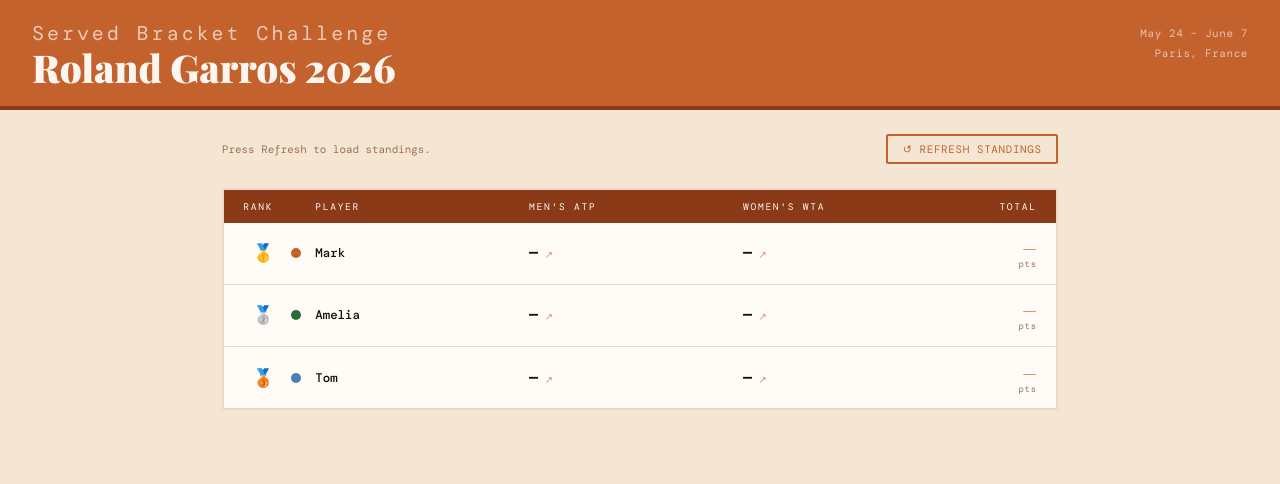
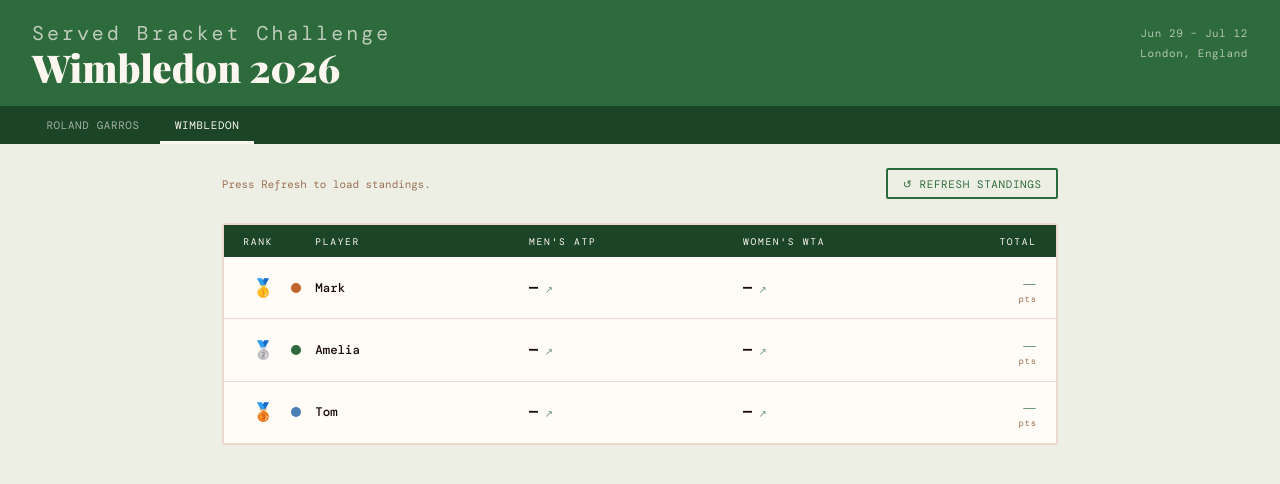
Before and after one commit to markpetersen1/tennis-bracket-challenge, a website built with Vite: page index.html in a window 1280 px wide. Built offline with nearby package versions, Linux system fonts and the light colour scheme; a web font is replaced by a local one.

Commit message:
Add multi-tournament support and a Wimbledon 2026 tab
Roland Garros scores/theme are preserved via a one-time cache migration.
Tournaments now live in a single config list so future Slams (US Open,
Australian Open) just need one new entry, no code changes.

```diff
--- a/index.html
+++ b/index.html
@@ -3,7 +3,7 @@
 <head>
 <meta charset="UTF-8">
 <meta name="viewport" content="width=device-width, initial-scale=1.0">
-<title>Roland Garros 2026 — Bracket Standings</title>
+<title>Served Bracket Challenge</title>
 <link href="https://fonts.googleapis.com/css2?family=Playfair+Display:wght@400;700;900&family=DM+Mono:wght@300;400;500&display=swap" rel="stylesheet">
 <style>
   :root {
@@ -19,7 +19,7 @@
   header { background: var(--clay); color: var(--chalk); padding: 1.5rem 2rem 1.2rem; border-bottom: 4px solid var(--clay-dark); }
   .header-top { display: flex; align-items: flex-start; justify-content: space-between; gap: 1rem; flex-wrap: wrap; }
   header h1 { font-family: 'Playfair Display', serif; font-size: clamp(1.6rem,4vw,2.4rem); font-weight: 900; line-height: 1; }
-  header h1 span { display: block; font-size: 0.52em; font-weight: 400; letter-spacing: 0.15em; opacity: 0.7; font-family: 'DM Mono', monospace; margin-bottom: 0.25rem; }
+  header h1 .tagline { display: block; font-size: 0.52em; font-weight: 400; letter-spacing: 0.15em; opacity: 0.7; font-family: 'DM Mono', monospace; margin-bottom: 0.25rem; }
   .header-meta { font-size: 0.68rem; opacity: 0.65; letter-spacing: 0.06em; line-height: 1.8; text-align: right; }
 
   main { padding: 1.5rem 2rem; max-width: 900px; margin: 0 auto; }
@@ -32,6 +32,11 @@
   .btn-secondary:hover { background: var(--clay); color: var(--chalk); }
 
   .dot { width: 10px; height: 10px; border-radius: 50%; flex-shrink: 0; display: inline-block; }
+
+  .tabs { display: flex; gap: 0.4rem; padding: 0 2rem; background: var(--clay-dark); }
+  .tab { font-family: 'DM Mono', monospace; font-size: 0.68rem; letter-spacing: 0.06em; text-transform: uppercase; background: transparent; border: none; color: var(--chalk); opacity: 0.6; padding: 0.55rem 0.9rem; cursor: pointer; border-bottom: 3px solid transparent; transition: all 0.15s; }
+  .tab:hover { opacity: 0.85; }
+  .tab-active { opacity: 1; border-bottom-color: var(--chalk); }
 
   .leaderboard { background: var(--white); border: 2px solid var(--line); border-radius: 2px; overflow: hidden; }
   .leaderboard-header { background: var(--clay-dark); color: var(--chalk); padding: 0.6rem 1.2rem; font-size: 0.6rem; letter-spacing: 0.18em; text-transform: uppercase; display: grid; grid-template-columns: 2.5rem 1rem 1fr 1fr 1fr 5rem; align-items: center; gap: 0.5rem; }
@@ -64,10 +69,12 @@
 
 <header>
   <div class="header-top">
-    <h1><span>Served Bracket Challenge</span>Roland Garros 2026</h1>
-    <div class="header-meta">May 24 – June 7<br>Paris, France</div>
+    <h1><span class="tagline">Served Bracket Challenge</span><span id="tournament-title"></span></h1>
+    <div class="header-meta" id="tournament-meta"></div>
   </div>
 </header>
+
+<nav class="tabs" id="tournament-tabs"></nav>
 
 <main>
   <div class="toolbar">
--- a/src/constants.ts
+++ b/src/constants.ts
@@ -1,4 +1,4 @@
-import type { Player } from './types';
+import type { Player, Tournament } from './types';
 
 export const COLORS = [
   '#C4622D', '#2D6B3C', '#4A7FB5', '#9B59B6', '#E67E22',
@@ -11,7 +11,22 @@
   { name: 'ace4tom',  displayName: 'Tom',    color: COLORS[2] },
 ];
 
-export const SERVED_BASE = 'https://served.bracket.tennis/tournaments/roland-garros-2026';
+export const SERVED_ROOT = 'https://served.bracket.tennis/tournaments';
+
+// Add one entry per Grand Slam per year. Order matters: the last entry is the
+// default active tab (i.e. keep the current/upcoming tournament last).
+export const TOURNAMENTS: Tournament[] = [
+  {
+    id: 'roland-garros-2026', name: 'Roland Garros 2026', short: 'Roland Garros',
+    dates: 'May 24 – June 7', location: 'Paris, France',
+    colors: { accent: '#C4622D', accentDark: '#8B3A18', sand: '#F5E6D3', sandDark: '#E8D4BC' },
+  },
+  {
+    id: 'wimbledon-2026', name: 'Wimbledon 2026', short: 'Wimbledon',
+    dates: 'Jun 29 – Jul 12', location: 'London, England',
+    colors: { accent: '#2D6B3C', accentDark: '#1B4526', sand: '#EDEFE4', sandDark: '#DCE0CC' },
+  },
+];
 
 // Free CORS proxy — required because browsers block direct cross-origin fetches.
 export const CORS_PROXY = 'https://corsproxy.io/?';
--- a/src/main.ts
+++ b/src/main.ts
@@ -1,41 +1,91 @@
-import { PLAYERS } from './constants';
+import { PLAYERS, TOURNAMENTS } from './constants';
 import { fetchPlayerPoints } from './scraper';
-import { renderLeaderboard, showToast, setStatus } from './renderer';
+import { renderLeaderboard, renderTabs, applyTheme, showToast, setStatus } from './renderer';
 import type { Scores, Cache } from './types';
 
-const LS_KEY = 'rg2026_scores_cache';
+const ACTIVE_TOURNAMENT_KEY = 'active_tournament';
+const LEGACY_RG_KEY = 'rg2026_scores_cache';
 
-function loadCache(): Cache | null {
+function cacheKey(tournamentId: string): string {
+  return `${tournamentId}_scores_cache`;
+}
+
+function loadCache(tournamentId: string): Cache | null {
   try {
-    const raw = localStorage.getItem(LS_KEY);
+    const raw = localStorage.getItem(cacheKey(tournamentId));
     return raw ? (JSON.parse(raw) as Cache) : null;
   } catch { return null; }
 }
 
-function saveCache(scores: Scores): void {
+function saveCache(tournamentId: string, scores: Scores): void {
   const cache: Cache = { scores, lastUpdated: new Date().toISOString() };
-  localStorage.setItem(LS_KEY, JSON.stringify(cache));
+  localStorage.setItem(cacheKey(tournamentId), JSON.stringify(cache));
 }
 
-let scores: Scores = Object.fromEntries(
-  PLAYERS.map(p => [p.name, { atp: null, wta: null }])
+// One-time migration: the Roland Garros cache used to live under a fixed key
+// before per-tournament keying existed.
+function migrateLegacyCache(): void {
+  const legacy = localStorage.getItem(LEGACY_RG_KEY);
+  if (legacy && !localStorage.getItem(cacheKey('roland-garros-2026'))) {
+    localStorage.setItem(cacheKey('roland-garros-2026'), legacy);
+  }
+}
+
+function emptyScores(): Scores {
+  return Object.fromEntries(PLAYERS.map(p => [p.name, { atp: null, wta: null }]));
+}
+
+migrateLegacyCache();
+
+const scoresByTournament: Record<string, Scores> = Object.fromEntries(
+  TOURNAMENTS.map(t => [t.id, loadCache(t.id)?.scores ?? emptyScores()])
 );
 
+let activeTournamentId =
+  localStorage.getItem(ACTIVE_TOURNAMENT_KEY) ?? TOURNAMENTS[TOURNAMENTS.length - 1].id;
+if (!TOURNAMENTS.some(t => t.id === activeTournamentId)) {
+  activeTournamentId = TOURNAMENTS[TOURNAMENTS.length - 1].id;
+}
+
+function renderActiveTournament(): void {
+  const tournament = TOURNAMENTS.find(t => t.id === activeTournamentId)!;
+  applyTheme(tournament);
+  renderTabs(TOURNAMENTS, activeTournamentId, switchTournament);
+  renderLeaderboard(PLAYERS, scoresByTournament[activeTournamentId], activeTournamentId);
+
+  const cache = loadCache(activeTournamentId);
+  if (cache) {
+    const time = new Date(cache.lastUpdated).toLocaleTimeString();
+    setStatus(`Last updated: ${time} — press Refresh to reload`);
+  } else {
+    setStatus('Press Refresh to load standings.');
+  }
+}
+
+function switchTournament(id: string): void {
+  if (id === activeTournamentId) return;
+  activeTournamentId = id;
+  localStorage.setItem(ACTIVE_TOURNAMENT_KEY, id);
+  renderActiveTournament();
+}
+
 async function refreshStandings(): Promise<void> {
+  const tournamentId = activeTournamentId;
   setStatus('Fetching standings…');
 
+  const scores = scoresByTournament[tournamentId];
   const fetches = PLAYERS.flatMap(p =>
     (['atp', 'wta'] as const).map(async draw => {
-      const pts = await fetchPlayerPoints(p.name, draw);
+      const pts = await fetchPlayerPoints(tournamentId, p.name, draw);
       scores[p.name] = { ...scores[p.name], [draw]: pts };
-      renderLeaderboard(PLAYERS, scores);
+      renderLeaderboard(PLAYERS, scores, tournamentId);
     })
   );
 
   const results = await Promise.allSettled(fetches);
   const failed = results.filter(r => r.status === 'rejected').length;
 
-  saveCache(scores);
+  saveCache(tournamentId, scores);
   const time = new Date().toLocaleTimeString();
 
   if (failed > 0) {
@@ -50,12 +100,4 @@
 // Expose for the HTML onclick attribute.
 (window as Window & { refreshStandings: () => Promise<void> }).refreshStandings = refreshStandings;
 
-(function init() {
-  const cache = loadCache();
-  if (cache) {
-    scores = cache.scores;
-    const time = new Date(cache.lastUpdated).toLocaleTimeString();
-    setStatus(`Last updated: ${time} — press Refresh to reload`);
-  }
-  renderLeaderboard(PLAYERS, scores);
-})();
+renderActiveTournament();
--- a/src/renderer.ts
+++ b/src/renderer.ts
@@ -1,5 +1,5 @@
-import { SERVED_BASE } from './constants';
-import type { Player, Scores } from './types';
+import { SERVED_ROOT } from './constants';
+import type { Player, Scores, Tournament } from './types';
 
 export function showToast(msg: string): void {
   const t = document.getElementById('toast')!;
@@ -23,7 +23,32 @@
   return MEDALS[rank] ?? String(rank);
 }
 
-export function renderLeaderboard(players: Player[], scores: Scores): void {
+export function applyTheme(tournament: Tournament): void {
+  const root = document.documentElement.style;
+  root.setProperty('--clay', tournament.colors.accent);
+  root.setProperty('--clay-light', tournament.colors.accent);
+  root.setProperty('--clay-dark', tournament.colors.accentDark);
+  root.setProperty('--sand', tournament.colors.sand);
+  root.setProperty('--sand-dark', tournament.colors.sandDark);
+
+  document.title = `${tournament.name} — Bracket Standings`;
+  const title = document.getElementById('tournament-title');
+  if (title) title.textContent = tournament.name;
+  const meta = document.getElementById('tournament-meta');
+  if (meta) meta.innerHTML = `${tournament.dates}<br>${tournament.location}`;
+}
+
+export function renderTabs(tournaments: Tournament[], activeId: string, onSelect: (id: string) => void): void {
+  const nav = document.getElementById('tournament-tabs')!;
+  nav.innerHTML = tournaments.map(t => `
+    <button class="tab${t.id === activeId ? ' tab-active' : ''}" data-id="${t.id}">${t.short}</button>
+  `).join('');
+  nav.querySelectorAll<HTMLButtonElement>('.tab').forEach(btn => {
+    btn.addEventListener('click', () => onSelect(btn.dataset.id!));
+  });
+}
+
+export function renderLeaderboard(players: Player[], scores: Scores, tournamentId: string): void {
   const body = document.getElementById('leaderboard-body')!;
 
   const sorted = players
@@ -49,8 +74,8 @@
       <div class="lb-rank">${rankBadge(p.rank)}</div>
       <span class="dot" style="background:${p.color}"></span>
       <div class="lb-name">${p.displayName}</div>
-      <div class="lb-score"><strong>${pts(p.atp)}</strong> <a class="bracket-link" href="${SERVED_BASE}/atp/brackets/${p.name}" target="_blank">↗</a></div>
-      <div class="lb-score"><strong>${pts(p.wta)}</strong> <a class="bracket-link" href="${SERVED_BASE}/wta/brackets/${p.name}" target="_blank">↗</a></div>
+      <div class="lb-score"><strong>${pts(p.atp)}</strong> <a class="bracket-link" href="${SERVED_ROOT}/${tournamentId}/atp/brackets/${p.name}" target="_blank">↗</a></div>
+      <div class="lb-score"><strong>${pts(p.wta)}</strong> <a class="bracket-link" href="${SERVED_ROOT}/${tournamentId}/wta/brackets/${p.name}" target="_blank">↗</a></div>
       <div class="lb-total">
         <div class="lb-pts">${p.total !== null ? p.total : '—'}</div>
         <div class="lb-pts-label">pts</div>
--- a/src/scraper.ts
+++ b/src/scraper.ts
@@ -1,4 +1,4 @@
-import { SERVED_BASE, CORS_PROXY } from './constants';
+import { SERVED_ROOT, CORS_PROXY } from './constants';
 import type { Draw } from './types';
 
 // Extracts the total points from a served.bracket.tennis page HTML string.
@@ -9,8 +9,8 @@
   return parseInt(m[1].replace(/,/g, ''), 10);
 }
 
-export async function fetchPlayerPoints(username: string, draw: Draw): Promise<number | null> {
-  const targetUrl = `${SERVED_BASE}/${draw}/brackets/${username}`;
+export async function fetchPlayerPoints(tournamentId: string, username: string, draw: Draw): Promise<number | null> {
+  const targetUrl = `${SERVED_ROOT}/${tournamentId}/${draw}/brackets/${username}`;
   const r = await fetch(`${CORS_PROXY}${encodeURIComponent(targetUrl)}`);
   if (!r.ok) return null;
   return parsePoints(await r.text());
```
Also changed, not shown: src/types.ts (+16 -0 lines), .claude/launch.json (added).
